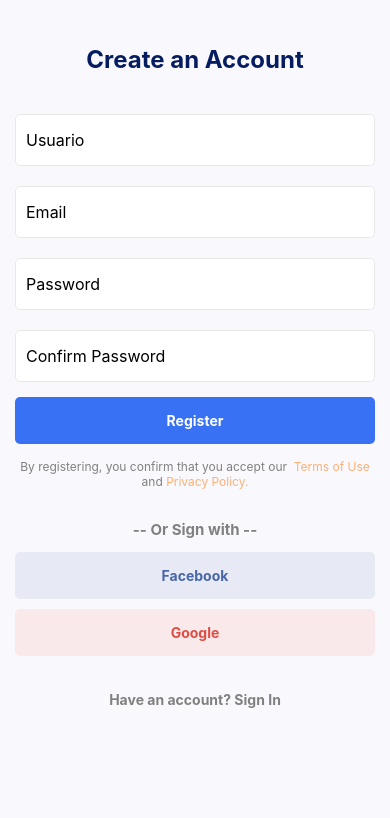
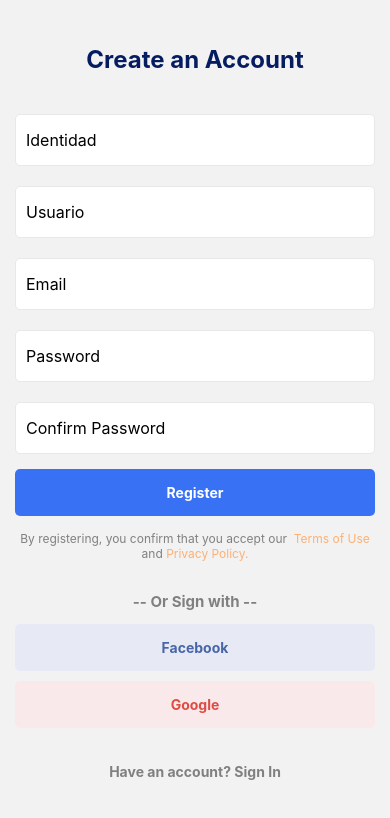
Before and after one commit to Programacion-movil-2/appAdminRestaurante, a React Native app in the folder appRestau/: screen /SignUp in a window 390 px wide. Shown: the top 818 px of the page. Built offline with nearby package versions, Linux system fonts and the light colour scheme.

Commit message:
Campo Identidad/Usuario y Navegación

```diff
--- a/appRestau/App.js
+++ b/appRestau/App.js
@@ -2,25 +2,13 @@ import React from 'react';
 import { NavigationContainer } from '@react-navigation/native';
 import { SafeAreaView, StyleSheet, Text, View, ImageBackground } from 'react-native';
 
-import fondo from './assets/fondoLogin.jpg';
-import LNavigation from './navigation/index';
-import CreatePerson from './screens/CreatePerson/CreatePerson';
-import SignInScreen from './screens/SignInScreen/SignInScreen';
-import SignUpScreen from './screens/SignUpScreen/SignUpScreen';
-import ConfirmEmail from './screens/ConfirmEmail/ConfirmEmail';
-import ForgotPwdScreen from './screens/ForgotPwdScreen/ForgotPwdScreen';
-import NewPassword from './screens/NewPassword/NewPassword';
+import LNavigation from './navigation/menu';
 
 export default class App extends React.Component {
   render(){
     return (
 
-      <SafeAreaView style={styles.container}>
-
-        <SignUpScreen />
-
-      </SafeAreaView>
-
+        <LNavigation />
 
     );
   }
--- a/appRestau/navigation/index.js
+++ b/appRestau/navigation/menu.js
@@ -1,8 +1,8 @@
 import React from "react";
-import { View, Text } from 'react-native';
 import { NavigationContainer } from "@react-navigation/native";
 import { createNativeStackNavigator } from "@react-navigation/native-stack";
 
+import CreatePerson from '../screens/CreatePerson/CreatePerson';
 import SignInScreen from '../screens/SignInScreen/SignInScreen';
 import SignUpScreen from '../screens/SignUpScreen/SignUpScreen';
 import ConfirmEmail from '../screens/ConfirmEmail/ConfirmEmail';
@@ -11,15 +11,26 @@ import NewPassword from '../screens/NewPassword/NewPassword';
 
 const Stack = createNativeStackNavigator();
 
-const LNavigation = () =>{
+export default function LNavigation(){
 
     return(
 
         <NavigationContainer>
 
-            <Stack.Navigator>
+            <Stack.Navigator
+
+                screenOptions={{
+                    headerShown: false,
+                }}
+
+            >
 
                 <Stack.Screen name="SignIn" component={SignInScreen} />
+                <Stack.Screen name="CreatePerson" component={CreatePerson} />
+                <Stack.Screen name="SignUp" component={SignUpScreen} />
+                <Stack.Screen name="ForgotPassword" component={ForgotPwdScreen} />
+                <Stack.Screen name="NewPassword" component={NewPassword} />
+                <Stack.Screen name="ConfirmEmail" component={ConfirmEmail} />
 
             </Stack.Navigator>
 
@@ -28,5 +39,3 @@ const LNavigation = () =>{
     );
 
 }
-
-export default LNavigation;
--- a/appRestau/screens/CreatePerson/CreatePerson.js
+++ b/appRestau/screens/CreatePerson/CreatePerson.js
@@ -1,10 +1,10 @@
 import React, {useState} from 'react';
 import { View, Text, StyleSheet, ScrollView, Alert, TextInput } from 'react-native';
-import CustomImput from '../../elements/login/customImput';
 import CustomButton from '../../elements/login/customButton';
 import CustomButton2 from '../../elements/login/customButton2';
 
-const CreatePerson = () => {
+const CreatePerson = ({navigation}) => {
+    const [identidad, setIdentidad] = useState(null);
     const [nombre, setNombre] = useState(null);
     const [apellido, setApellido] = useState(null);
     const [telefono, setTelefono] = useState(null);
@@ -13,7 +13,7 @@ const CreatePerson = () => {
 
     const onRegisterPressed = async () =>{
 
-        if(!nombre || !apellido || !telefono){
+        if(!identidad || !nombre || !apellido || !telefono){
             console.log("Debe llenar todos los campos oblicatorios");
             Alert.alert("Restaurante", "Ingrese todos los campos");
         }
@@ -27,6 +27,7 @@ const CreatePerson = () => {
                         'Content-Type': 'application/json'
                     },
                     body: JSON.stringify({
+                        identidad: identidad,
                         nombre: nombre,
                         apellido: apellido,
                         telefono: telefono,
@@ -35,8 +36,8 @@ const CreatePerson = () => {
 
                 })
 
-                const msj = res.json();
-                Alert.alert("Portales Restaurant", "Exito");
+                const json = await res.json();
+                Alert.alert("Portales Restaurant", json.msj);
 
             } catch (error) {
                 console.log(error);
@@ -48,7 +49,7 @@ const CreatePerson = () => {
 
     const onCreateAPressed = () =>{
 
-        console.warn('Create Account')
+        navigation.navigate('SignUp')
 
     }
 
@@ -61,6 +62,12 @@ const CreatePerson = () => {
                 <Text style={styles.title}>Register</Text>
 
 
+                <TextInput
+                    style={styles.input}
+                    placeholder="Identidad"
+                    value={identidad}
+                    onChangeText={setIdentidad}
+                />
                 <TextInput
                     style={styles.input}
                     placeholder="Nombre"
--- a/appRestau/screens/ForgotPwdScreen/ForgotPwdScreen.js
+++ b/appRestau/screens/ForgotPwdScreen/ForgotPwdScreen.js
@@ -5,7 +5,7 @@ import CustomImput from '../../elements/login/customImput';
 import CustomButton from '../../elements/login/customButton';
 import CustomButton2 from '../../elements/login/customButton2';
 
-const ForgotPwdScreen = () => {
+const ForgotPwdScreen = ({navigation}) => {
     const [email, setEmail] = useState('');
     const { height } = useWindowDimensions();
 
@@ -43,13 +43,13 @@ const ForgotPwdScreen = () => {
 
     const onSignInPressed = () =>{
 
-        console.warn('Sign In')
+        navigation.navigate('SignIn')
 
     }
 
     const onSignUpPressed = () =>{
 
-        console.warn('Sign Up')
+        navigation.navigate('SignUp')
 
     }
 
--- a/appRestau/screens/NewPassword/NewPassword.js
+++ b/appRestau/screens/NewPassword/NewPassword.js
@@ -5,7 +5,7 @@ import CustomImput from '../../elements/login/customImput';
 import CustomButton from '../../elements/login/customButton';
 import CustomButton2 from '../../elements/login/customButton2';
 
-const NewPassword = () => {
+const NewPassword = ({navigation}) => {
     const {code, setCode} = useState('');
     const {password, setPassword} = useState('');
     const { height } = useWindowDimensions();
@@ -18,13 +18,13 @@ const NewPassword = () => {
 
     const onSignInPressed = () =>{
 
-        console.warn('Sign In')
+        navigation.navigate('SignIn')
 
     }
 
     const onSignUpPressed = () =>{
 
-        console.warn('Sign Up')
+        navigation.navigate('SignUp')
 
     }
 
--- a/appRestau/screens/SignInScreen/SignInScreen.js
+++ b/appRestau/screens/SignInScreen/SignInScreen.js
@@ -6,7 +6,7 @@ import CustomImput from '../../elements/login/customImput';
 import CustomButton from '../../elements/login/customButton';
 import CustomButton2 from '../../elements/login/customButton2';
 
-const SignInScreen = () => {
+const SignInScreen = ({navigation}) => {
     const [nombreUsuario, setNombreUsuario] = useState(null);
     const [contrasena, setContrasena] = useState(null);
     const { height } = useWindowDimensions();
@@ -55,7 +55,7 @@ const SignInScreen = () => {
 
     const onForgotPwdPressed = () =>{
 
-        console.warn('Forgot password?')
+        navigation.navigate('ForgotPassword')
 
     }
 
@@ -72,9 +72,7 @@ const SignInScreen = () => {
     }
 
     const onSignUpPressed = () =>{
-
-        console.warn('Create an account')
-
+        navigation.navigate('CreatePerson')
     }
 
     return(
--- a/appRestau/screens/SignUpScreen/SignUpScreen.js
+++ b/appRestau/screens/SignUpScreen/SignUpScreen.js
@@ -1,10 +1,11 @@
 import React, {useState} from 'react';
 import { View, Text, Image, StyleSheet, ScrollView, Alert, TextInput } from 'react-native';
-import CustomImput from '../../elements/login/customImput';
+import { NavigationContainer } from '@react-navigation/native';
 import CustomButton from '../../elements/login/customButton';
 import CustomButton2 from '../../elements/login/customButton2';
 
-const SignUpScreen = () => {
+const SignUpScreen = ({navigation}) => {
+    const [identidad, setIdentidad] = useState('');
     const [nombreUsuario, setNombreUsuario] = useState('');
     const [correo, setCorreo] = useState('');
     const [contrasena, setContrasena] = useState('');
@@ -13,7 +14,7 @@ const SignUpScreen = () => {
 
     const onRegisterPressed = async () =>{
 
-        if(!nombreUsuario || !correo || !contrasena || !passwordConfirm){
+        if(!identidad || !nombreUsuario || !correo || !contrasena || !passwordConfirm){
             console.log("Debe llenar todos los campos obligatorios");
             Alert.alert("Portales Restaurant", "Ingrese todos los campos");
         }
@@ -33,6 +34,7 @@ const SignUpScreen = () => {
                         'Content-Type': 'application/json'
                     },
                     body: JSON.stringify({
+                        identidad: identidad,
                         nombreUsuario: nombreUsuario,
                         correo: correo,
                         contrasena: contrasena,
@@ -42,12 +44,7 @@ const SignUpScreen = () => {
 
                 const json = await res.json();
                 console.log(json);
-                Alert.alert("Portales Restaurant", json.msg);
-                // if(!res){
-                //     Alert.alert("Portales Restaurant", "Usuario Creado");
-                // }else{
-                //     Alert.alert("Portales Restaurant", JSON.stringify(mensaje));
-                // }
+                Alert.alert("Portales Restaurant", json.msj);
 
             } catch (error) {
                 console.log(error);
@@ -70,7 +67,7 @@ const SignUpScreen = () => {
 
     const onSignInPressed = () =>{
 
-        console.warn('Sign In')
+        navigation.navigate('SignIn')
 
     }
 
@@ -83,6 +80,12 @@ const SignUpScreen = () => {
                 <Text style={styles.title}>Create an Account</Text>
 
 
+                <TextInput
+                    style={styles.input}
+                    placeholder="Identidad"
+                    value={identidad}
+                    onChangeText={setIdentidad}
+                />
                 <TextInput
                     style={styles.input}
                     placeholder="Usuario"
```
